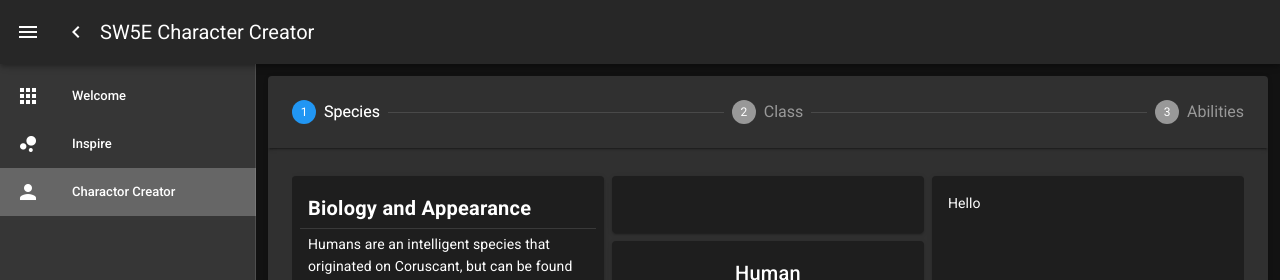
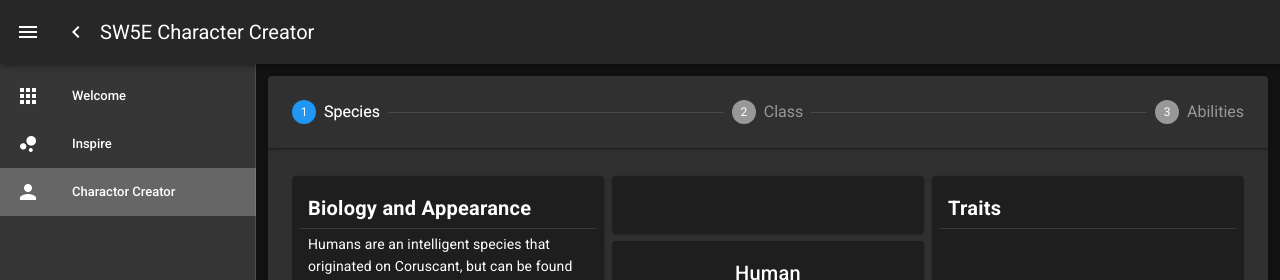
Before and after one commit to benwicker/CharacterCreator, a Nuxt app: page /charactor-creator in a window 1280 px wide. Shown: the top 280 px of the page. Built offline with nearby package versions, Linux system fonts and the light colour scheme.

Commit message:
split component

```diff
--- a/components/Species.vue
+++ b/components/Species.vue
@@ -52,9 +52,7 @@
             </v-layout>
           </v-flex>
           <v-flex md4 class="fill-height">
-            <v-card class="scroll-y" style="height: 100%;" data-simplebar>
-              <v-card-text>Hello</v-card-text>
-            </v-card>
+            <traits />
           </v-flex>
         </v-layout>
       </v-flex>
@@ -69,10 +67,14 @@
 
 <script>
 import species from "static/data/species.json";
+import Traits from "~/components/species/Traits.vue"
 import "simplebar"; // or "import SimpleBar from 'simplebar';" if you want to use it manually.
 import "simplebar/dist/simplebar.css";
 
 export default {
+  components: {
+    Traits
+  },
   data() {
     return {
       selectedSpecies: species[0]
--- /dev/null
+++ b/components/species/Traits.vue
@@ -0,0 +1,15 @@
+<template>
+    <v-card class="scroll-y" style="height: 100%;" data-simplebar>
+        <v-card-title class="font-weight-bold pb-1">Traits</v-card-title>
+        <v-divider class="ml-2 mr-2"></v-divider>
+    </v-card>
+</template>
+
+<script>
+import "simplebar";
+import "simplebar/dist/simplebar.css";
+
+export default {
+
+}
+</script>
```
Also changed, not shown: components/species/Characteristics.vue (added), components/species/Description.vue (added).
